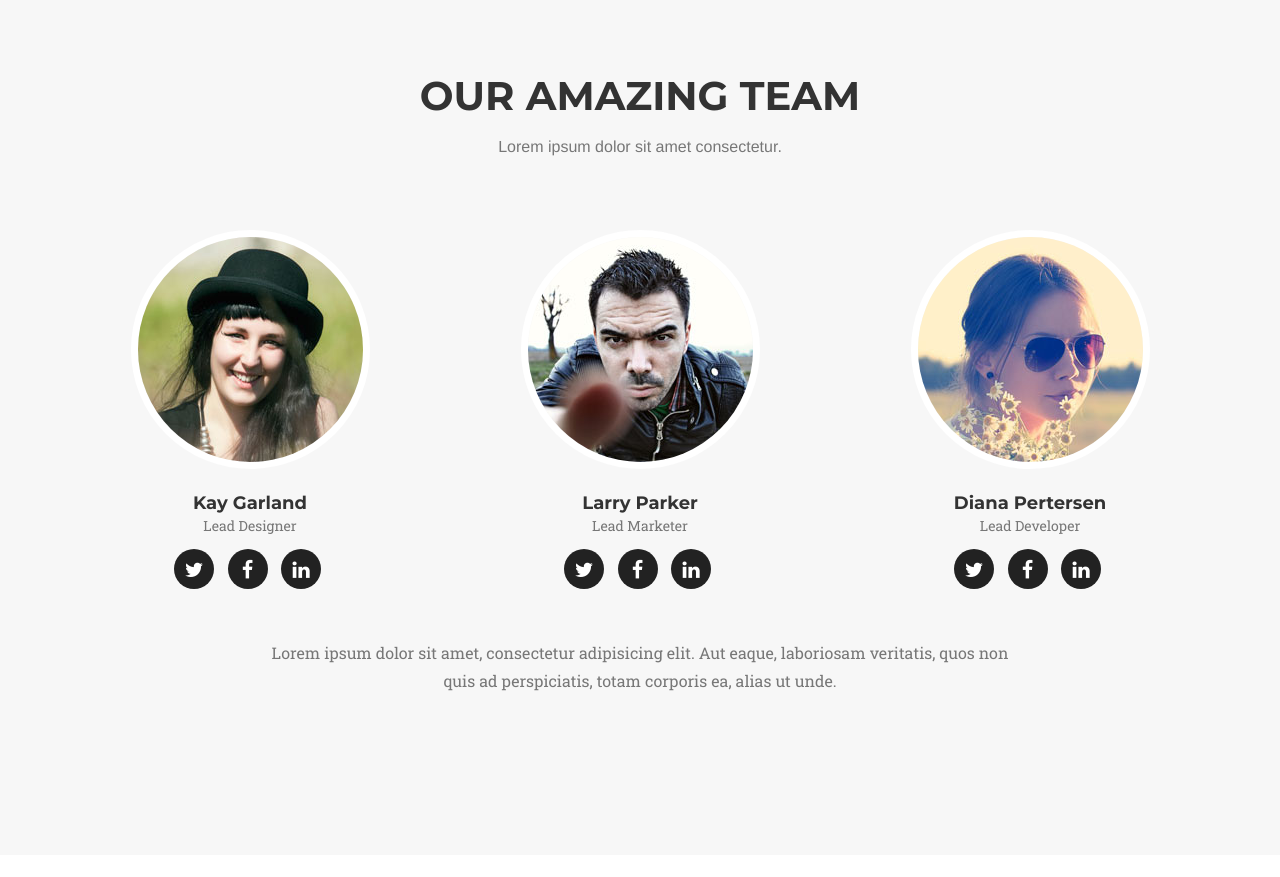
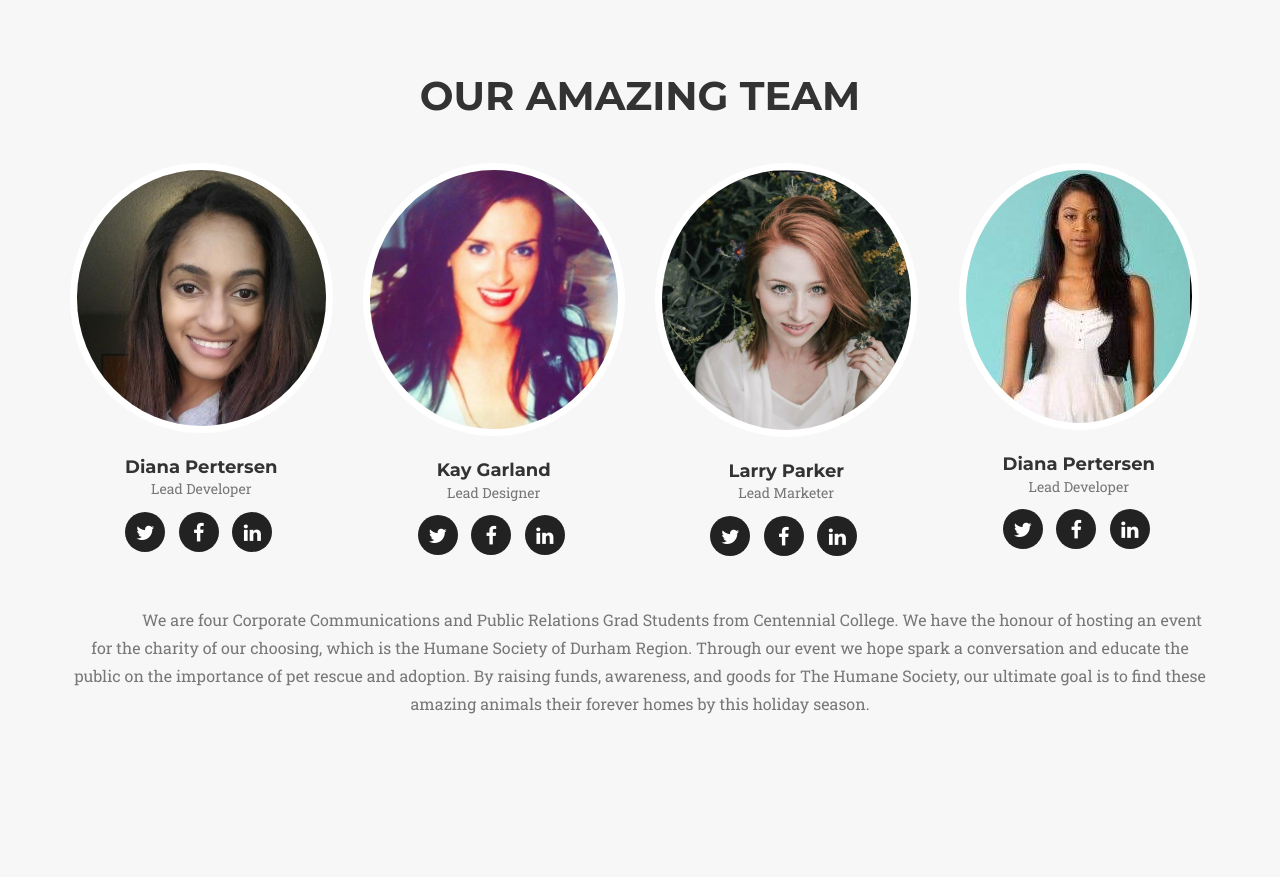
Before and after one commit to CollinStubbs/HSDRHockeyNight.com, a plain HTML site: page index.html in a window 1280 px wide. Shown: the part 5040-5917 px from the top of the page. Drawn offline with nearby package versions, Linux system fonts and the light colour scheme; a web font is replaced by a local one.

Commit message:
finished team page

```diff
--- a/css/agency.css
+++ b/css/agency.css
@@ -344,7 +344,9 @@ section h3.section-subheading {
     font-size: 16px;
     font-weight: 400;
 }
-
+#notext {
+    margin-bottom: 45px;
+}
 @media(min-width:768px) {
     section {
         padding: 150px 0;
--- a/index.html
+++ b/index.html
@@ -299,13 +299,28 @@
             <div class="row">
                 <div class="col-lg-12 text-center">
                     <h2 class="section-heading">Our Amazing Team</h2>
-                    <h3 class="section-subheading text-muted">Lorem ipsum dolor sit amet consectetur.</h3>
+                    <h3 id="notext" class="section-subheading text-muted"> </h3>
                 </div>
             </div>
             <div class="row">
                 <div class="col-sm-4">
                     <div class="team-member">
-                        <img src="img/team/1.jpg" class="img-responsive img-circle" alt="">
+                        <img src="img/team/aneesa.jpg" class="img-responsive img-circle" alt="">
+                        <h4>Diana Pertersen</h4>
+                        <p class="text-muted">Lead Developer</p>
+                        <ul class="list-inline social-buttons">
+                            <li><a href="#"><i class="fa fa-twitter"></i></a>
+                            </li>
+                            <li><a href="#"><i class="fa fa-facebook"></i></a>
+                            </li>
+                            <li><a href="#"><i class="fa fa-linkedin"></i></a>
+                            </li>
+                        </ul>
+                    </div>
+                </div>
+                <div class="col-sm-4">
+                    <div class="team-member">
+                        <img src="img/team/rachel2.jpg" class="img-responsive img-circle" alt="">
                         <h4>Kay Garland</h4>
                         <p class="text-muted">Lead Designer</p>
                         <ul class="list-inline social-buttons">
@@ -320,7 +335,7 @@
                 </div>
                 <div class="col-sm-4">
                     <div class="team-member">
-                        <img src="img/team/2.jpg" class="img-responsive img-circle" alt="">
+                        <img src="img/team/jordan.jpg" class="img-responsive img-circle" alt="">
                         <h4>Larry Parker</h4>
                         <p class="text-muted">Lead Marketer</p>
                         <ul class="list-inline social-buttons">
@@ -335,7 +350,7 @@
                 </div>
                 <div class="col-sm-4">
                     <div class="team-member">
-                        <img src="img/team/3.jpg" class="img-responsive img-circle" alt="">
+                        <img src="img/team/camille.jpg" class="img-responsive img-circle" alt="">
                         <h4>Diana Pertersen</h4>
                         <p class="text-muted">Lead Developer</p>
                         <ul class="list-inline social-buttons">
@@ -348,10 +363,11 @@
                         </ul>
                     </div>
                 </div>
+
             </div>
             <div class="row">
                 <div class="col-lg-8 col-lg-offset-2 text-center">
-                    <p class="large text-muted">Lorem ipsum dolor sit amet, consectetur adipisicing elit. Aut eaque, laboriosam veritatis, quos non quis ad perspiciatis, totam corporis ea, alias ut unde.</p>
+                    <p class="large text-muted">&emsp;&emsp;&emsp;&emsp;We are four Corporate Communications and Public Relations Grad Students from Centennial College. We have the honour of  hosting an event for the charity of our choosing, which is the Humane Society of Durham Region. Through our event we hope spark a conversation and educate the public on the importance of pet rescue and adoption. By raising funds, awareness, and goods for The Humane Society, our ultimate goal is to find these amazing animals their forever homes by this holiday season.</p>
                 </div>
             </div>
         </div>
```
Also changed, not shown: css/bootstrap.css, css/bootstrap.min.css, img/team/1.jpg (deleted), img/team/2.jpg (deleted), img/team/3.jpg (deleted), img/team/aneesa.jpg (added), img/team/camille.jpg (added), img/team/jordan.jpg (added), img/team/rachel.jpg (added), img/team/rachel2.jpg (added).
